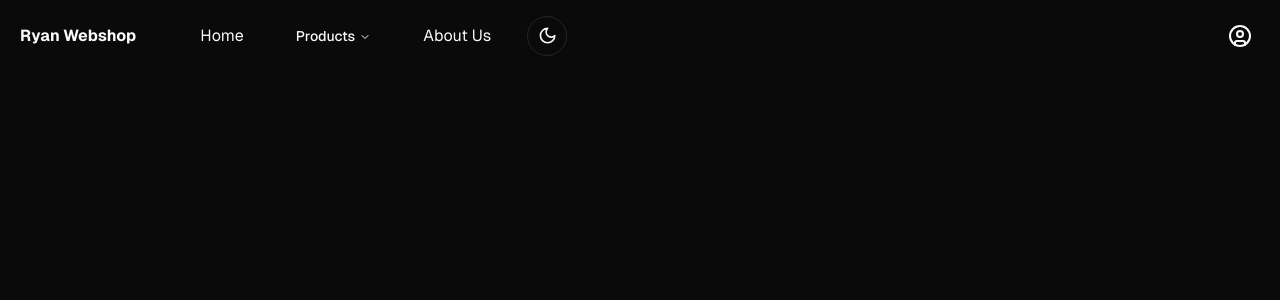
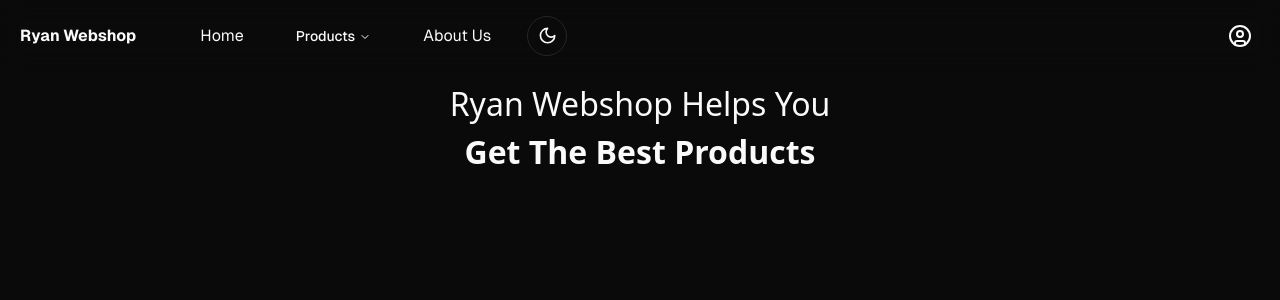
Before and after one commit to janoscsordas/webshop, a React (Vite) app in the folder frontend/: page / in a window 1280 px wide. Shown: the top 300 px of the page. Built offline with nearby package versions, Linux system fonts and the light colour scheme; what hono would draw is missing.

Commit message:
small change in home page

```diff
--- a/frontend/src/routes/index.lazy.tsx
+++ b/frontend/src/routes/index.lazy.tsx
@@ -9,8 +9,8 @@ function Index() {
     return (
         <>
             <WebshopNavbar />
-            <main className=''>
-
+            <main className='w-full min-h-dvh pt-[5rem]'>
+                <h1 className='text-[2rem] text-center'>Ryan Webshop Helps You <br /> <span className='font-bold'>Get The Best Products</span></h1>
             </main>
         </>
     )
```
